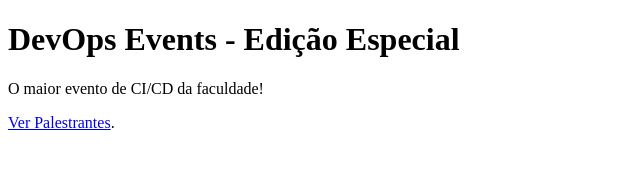
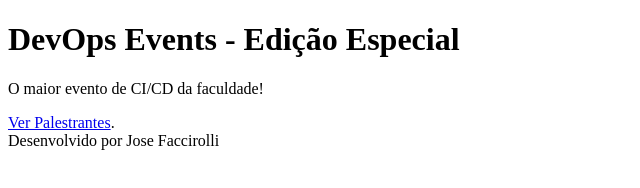
Before and after one commit to JoseFaccirolli/devops-events, a plain HTML site: page index.html in a window 1280 px wide. Shown: the whole page, without its empty margins (0-640 px from the left). Drawn offline with Linux system fonts and the light colour scheme.

Commit message:
Add footer with developer name to index.html

```diff
--- a/index.html
+++ b/index.html
@@ -7,5 +7,6 @@
     <h1>DevOps Events - Edição Especial</h1>
     <p>O maior evento de CI/CD da faculdade!</p>
     <a href="palestrantes.html">Ver Palestrantes</a>.
+    <footer>Desenvolvido por Jose Faccirolli</footer>
 </body>
 </html>
```
